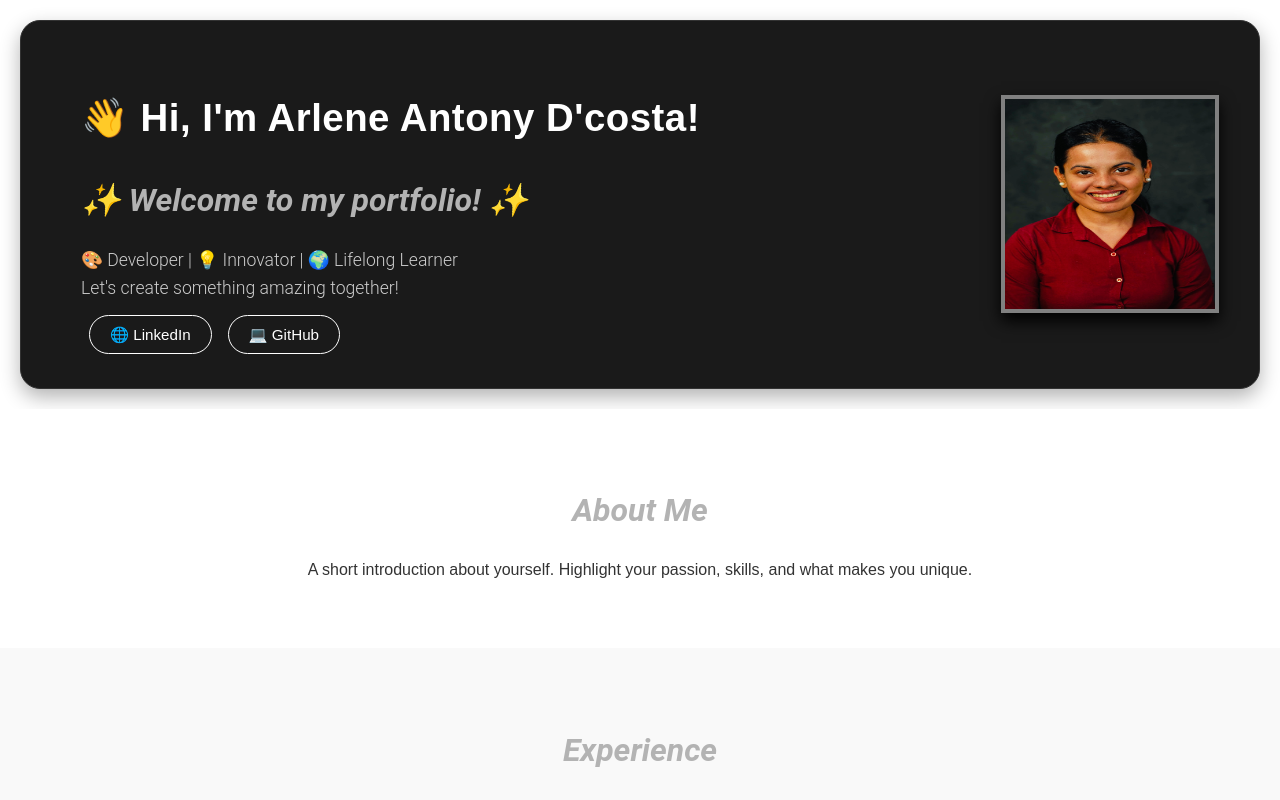
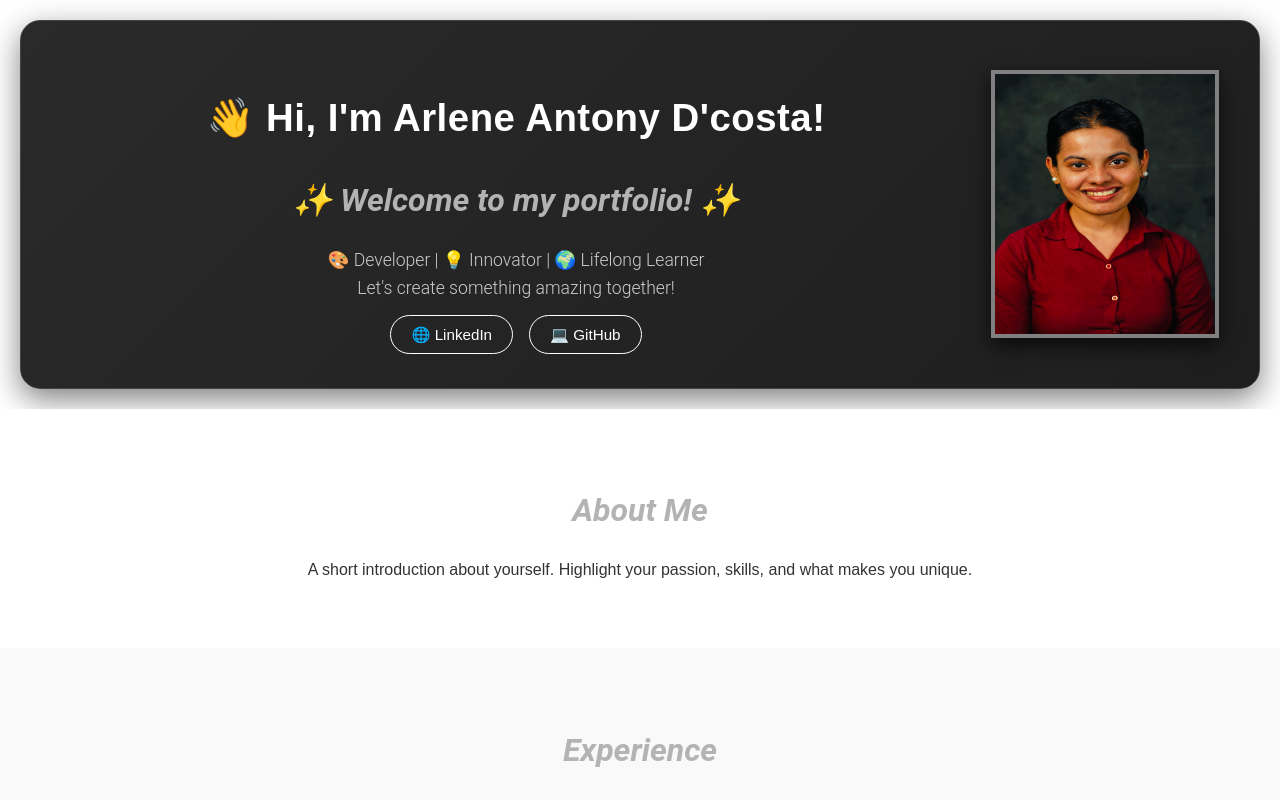
Before and after one commit to ArleneDcosta/portfolio, a React (Create React App) app: page / in a window 1280 px wide. Shown: the top 800 px of the page. Built offline with nearby package versions, Linux system fonts and the light colour scheme.

Commit message:
Updated info

```diff
--- a/src/components/Header/Header.css
+++ b/src/components/Header/Header.css
@@ -1,21 +1,23 @@
 .header {
   display: flex; /* Align items horizontally */
   align-items: center; /* Center image and text vertically */
+  justify-content: center; /* Center the text-container horizontally */
+  flex-wrap: wrap; /* Ensure responsiveness for smaller screens */
   padding: 40px;
-  background: #1a1a1a; /* Lighter black background */
+  background: linear-gradient(135deg, #2a2a2a, #1e1e1e); /* Lighter black gradient */
   color: #eaeaea; /* Soft white text for contrast */
   border-radius: 20px;
-  box-shadow: 0px 8px 20px rgba(0, 0, 0, 0.3); /* Shadow effect for template */
+  box-shadow: 0px 10px 30px rgba(0, 0, 0, 0.5); /* Stronger shadow for depth */
   margin: 20px; /* Add margin around the header */
-  border: 1px solid #333; /* Subtle border around the header */
+  border: 1px solid #444; /* Subtle border around the header */
   gap: 20px; /* Reduce space between the text and image */
 }
 
 .photo {
-  width: 210px; /* Larger profile photo size */
-  height: 210px;
+  width: 220px; /* Larger profile photo size */
+  height: 260px;
   border: 4px solid grey; /* Slightly thicker white border */
-  box-shadow: 0px 8px 15px rgba(0, 0, 0, 1); /* Shadowed border for the image */
+  box-shadow: 0px 8px 20px rgba(0, 0, 0, 0.7); /* Stronger shadowed border for the image */
   transition: transform 0.3s ease, border-color 0.3s ease;
 }
 
@@ -25,9 +27,10 @@
 }
 
 .text-container {
+  text-align: center; /* Center-align the text inside the container */
   flex: 1; /* Let the text take up remaining space */
-  margin-left: 20px; /* Reduced spacing between text and image */
-  margin-right: 20px; /* Reduced spacing between text and image */
+  margin-left: 20px;
+  margin-right: 20px;
 }
 
 h1 {
```
